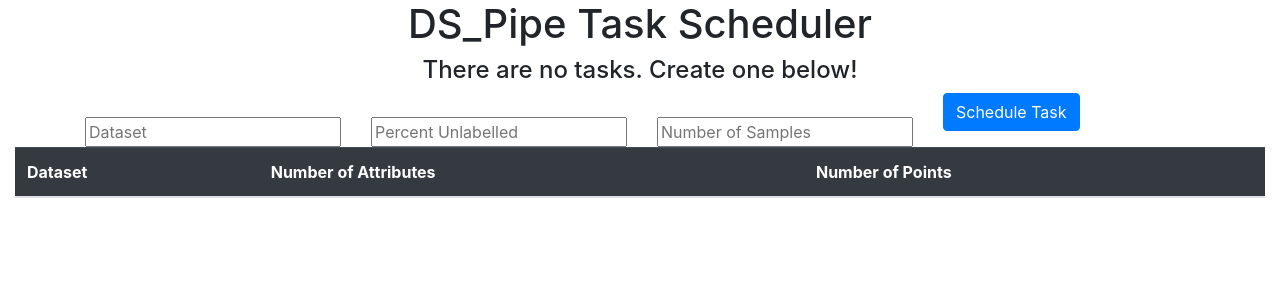
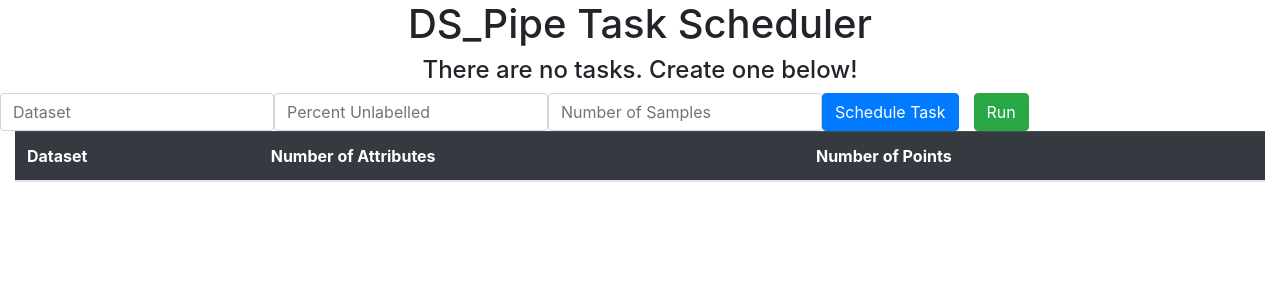
Before and after one commit to Goettcke/dspipe_web, a Flask app: template templates/index.html in a window 1280 px wide. Shown: the top 300 px of the page. Run offline with Flask 2, Linux system fonts and the light colour scheme; the template is opened without the code that fills it, so the values that code supplies are empty; some libraries are stand-ins or nearby versions.

Commit message:
fire alarm went off - emergency commit

```diff
--- a/app.py
+++ b/app.py
@@ -3,6 +3,10 @@ from flask import Flask, render_template, url_for, request, redirect
 from flask_sqlalchemy import SQLAlchemy
 from datetime import datetime
 from ds_pipe.datasets.dataset_loader import Dataset_Collections
+from ds_pipe.evaluation.evaluation_methods import random_sampling_evaluator
+from ds_pipe.semi_supervised_classifiers.kNN_LDP import kNN_LDP
+
+
 
 db_name = "test.db"
 app = Flask(__name__)
@@ -18,7 +22,7 @@ class Todo(db.Model):
     date_created = db.Column(db.DateTime, default=datetime.utcnow)
 
     def __repr__(self):
-        return '<Task %r>' % self.id
+        return f"<Task {self.dataset_name}>"
 
 
 if not os.path.exists(db_name):
@@ -59,6 +63,7 @@ def delete(id):
     except:
         return 'There was a problem deleting that task'
 
+
 @app.route('/update/<int:id>', methods=['GET', 'POST'])
 def update(id):
     task = Todo.query.get_or_404(id)
@@ -78,5 +83,44 @@ def update(id):
         return render_template('update.html', task=task)
 
 
+@app.route('/run/', methods=['POST'])
+def run():
+    """
+    The most basic runner, which starts chewing through the database until it is empty.
+    TODO 1. Allow different quality measures
+    TODO 2. Allow different classifiers
+    :return: None
+    """
+    if request.method == 'POST':
+        error_log = "output/log.txt"
+        tasks = Todo.query.order_by(Todo.date_created).all()
+        # Task extracted - now it's time for running the stuff!
+        dc = Dataset_Collections()
+        dc_full_dict = dc.get_full_dictionary()
+        for task in tasks:
+            if task.dataset_name in dc_full_dict.keys():
+                algorithm = kNN_LDP(n_neighbors=10)
+                results = random_sampling_evaluator(dc_full_dict[task.dataset_name], algorithm,
+                                                    percentage_labelled=100 - task.per_un,
+                                                    number_of_samples=task.number_of_samples,
+                                                    quality_measure="accuracy")
+                print(results)
+                f = open(f"output/results_{task.per_un}_{task.number_of_samples}.csv", "a+")
+                result_string = ", ".join([str(result) for result in results])
+                f.write(f"{task.dataset_name}, {result_string}\n")
+                f.close()
+            else:
+                f = open(error_log, "a+")
+                f.write(f"{task.dataset_name} not in datasets,{datetime.utcnow()}\n")
+                f.close()
+            delete(task.id)
+        print("No more jobs in queue")
+        return redirect('/')
+
+    else:
+        return "There was an with the backend - cannot run the tasks"
+
+
+
 if __name__ == "__main__":
     app.run(debug=True)
--- a/templates/index.html
+++ b/templates/index.html
@@ -35,29 +35,30 @@
         {% endfor %}
     </table>
     {% endif %}
+    <div class="row">
 
-    <form action="/" method="POST">
-        <div class="container">
-            <div class="row">
-                <div class="col">
-                        <label for="dataset_name" class="form-label"></label>
-                        <input type="text" name="dataset_name" id="dataset_name" placeholder="Dataset">
-                </div>
-                <div  class="col">
-                        <label for="percent_unlabelled" class="form-label"></label>
-                        <input type="text" name="percent_unlabelled" id="percent_unlabelled" placeholder="Percent Unlabelled">
-                </div>
-                <div  class="col">
-                        <label for="number_of_samples" class="form-label"></label>
-                        <input type="text" name="number_of_samples" id="number_of_samples" placeholder="Number of Samples">
-                </div>
-                <div class="col">
-                    <button type="submit" class="btn btn-primary" value="Add Task">Schedule Task</button>
-                </div>
-            </div>
+        <div class="col-">
+            <form class="form-inline" action="/" method="POST">
+                <label for="dataset_name" class="form-label"></label>
+                <input type="text" class="form-control" name="dataset_name" id="dataset_name" placeholder="Dataset">
+                <label for="percent_unlabelled" class="form-label"></label>
+                <input type="text" class="form-control" name="percent_unlabelled" id="percent_unlabelled" placeholder="Percent Unlabelled">
+                <label for="number_of_samples" class="form-label"></label>
+                <input type="text" class="form-control"  name="number_of_samples" id="number_of_samples" placeholder="Number of Samples">
+                <button type="submit" class="btn btn-primary" value="Add Task">Schedule Task</button>
+            </form>
         </div>
-    </form>
+
+        <div class="col-sm">
+        <form action="/run/" method="POST">
+            <button type="submit" class="btn btn-success" value="Run">Run</button>
+        </form>
+        </div>
+
+    </div>
 </div>
+
+
 
 <div class="container-fluid">
     <table class="table table-striped">
```
Also changed, not shown: runner.py (added, +51 -0 lines).
